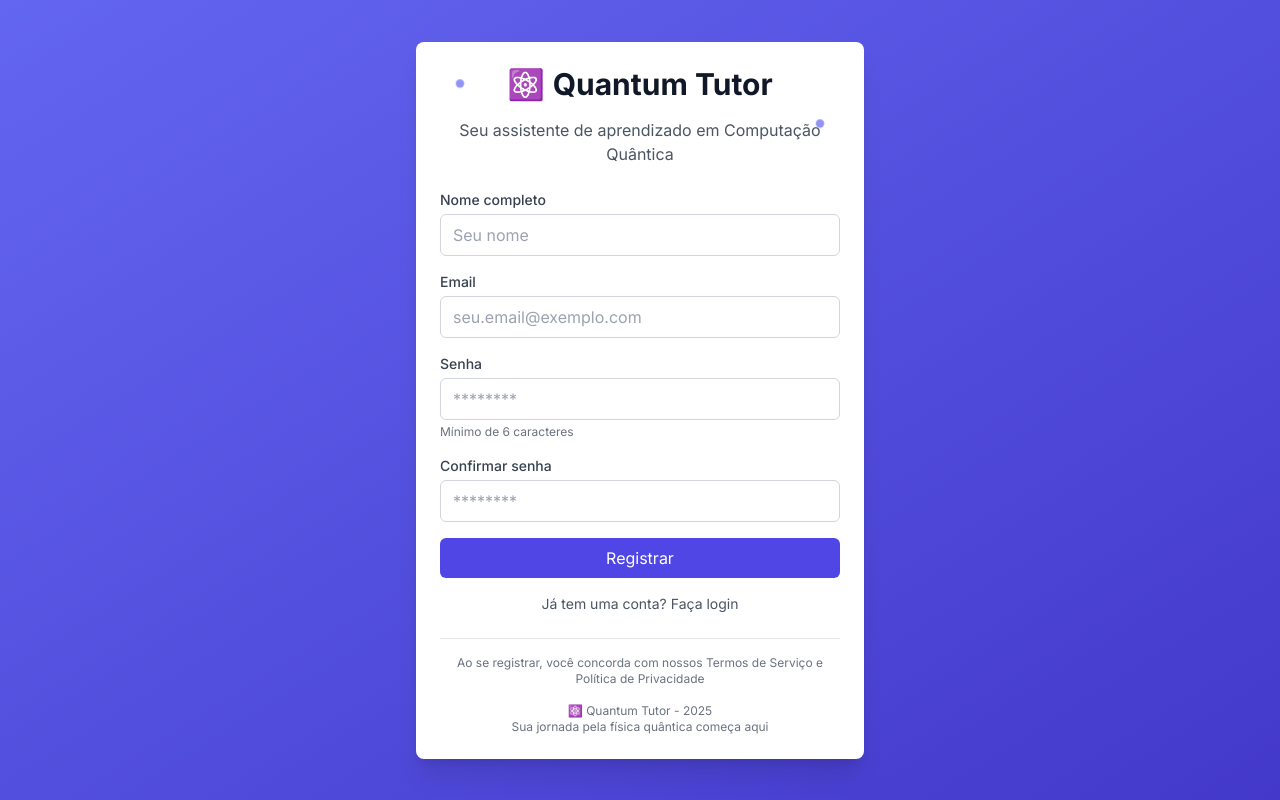
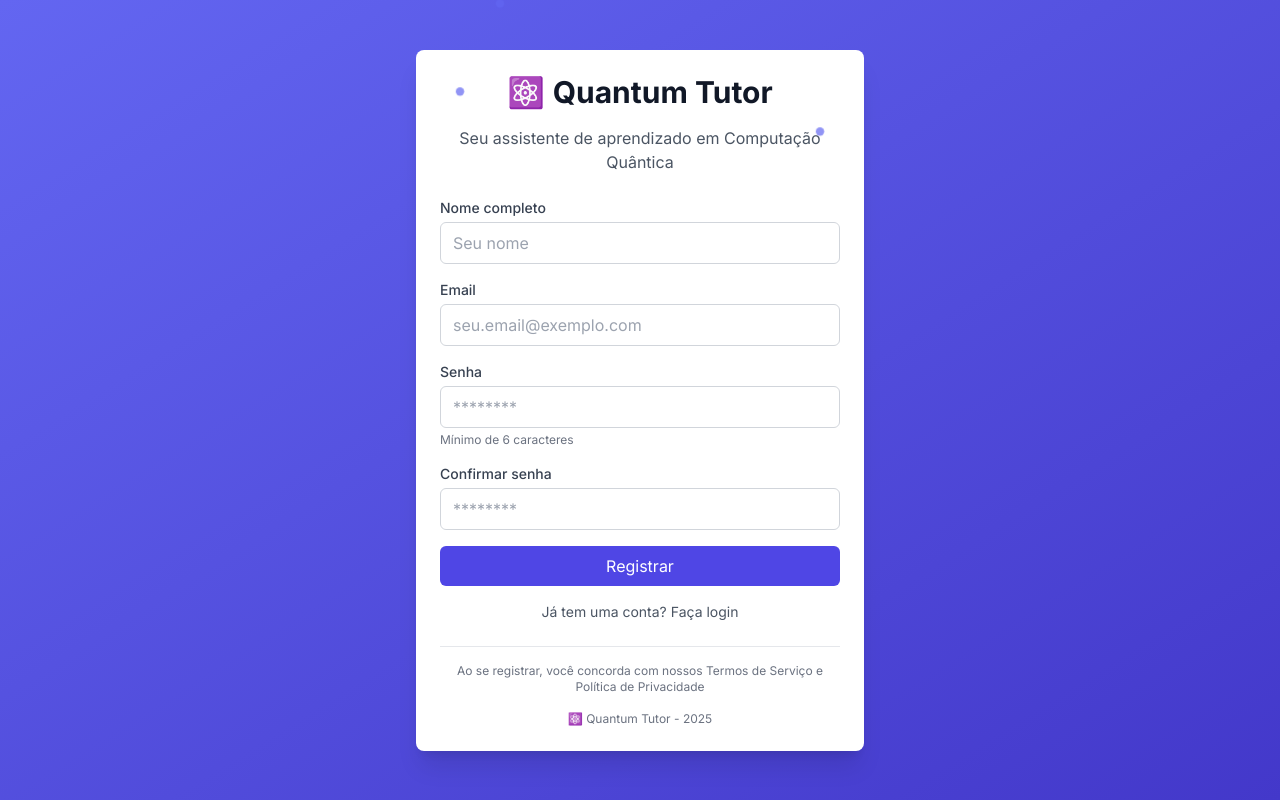
Before and after one commit to Breno1101/ProjetoIntegrador2025, a React (Create React App) app: page /register in a window 1280 px wide. Built offline with nearby package versions, Linux system fonts and the light colour scheme.

Commit message:
removed unnecessary line

```diff
--- a/src/components/pages/auth/Register.jsx
+++ b/src/components/pages/auth/Register.jsx
@@ -144,7 +144,6 @@ const Register = () => {
 
         <div className="mt-4 text-center text-xs text-gray-500">
           <span className="block">⚛️ Quantum Tutor - 2025</span>
-          <span>Sua jornada pela física quântica começa aqui</span>
         </div>
       </div>
     </div>
```
